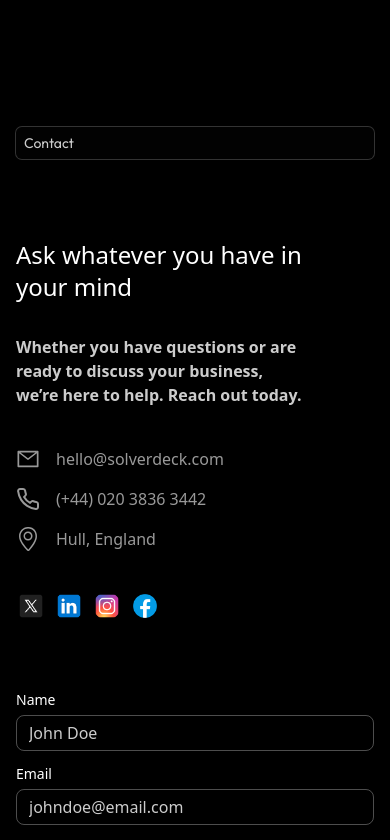
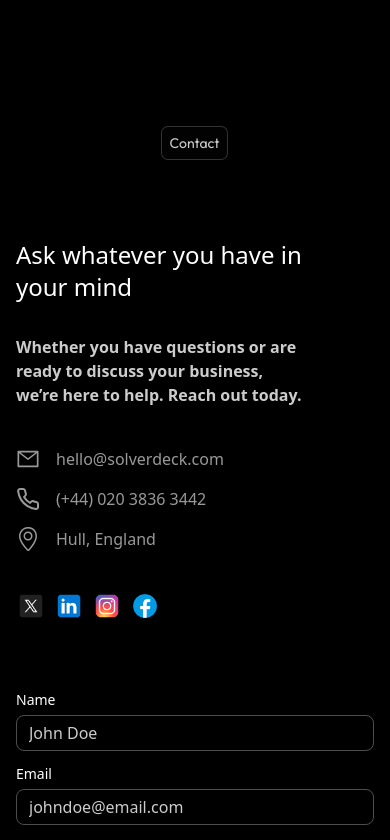
Before and after one commit to Solverdeck-Org/solver-deck, a Next.js app: page / in a window 390 px wide. Shown: the part 9161-10001 px from the top of the page. Built offline with nearby package versions, Linux system fonts and the light colour scheme; no server answers.

Commit message:
refactor: Simplify Contact section layout by consolidating animations, updating text structure, and enhancing responsiveness for improved user experience

```diff
--- a/components/section/Contact.tsx
+++ b/components/section/Contact.tsx
@@ -66,8 +66,6 @@
 
   return (
     <section className="section" id="contact">
-      <div className="container mx-auto px-4 md:px-6">
-        {/* Section heading */}
       <motion.div
         initial={{ opacity: 0, y: 24 }}
         whileInView={{ opacity: 1, y: 0 }}
@@ -76,7 +74,7 @@
       >
         <SectionButton>Contact</SectionButton>
       </motion.div>
-
+      <div className="container mx-auto px-4 md:px-6">
         <div className="grid grid-cols-1 lg:grid-cols-2 gap-8 mt-10">
           {/* Left column */}
           <div>
@@ -363,7 +361,8 @@
                 </Button>
 
                 <span aria-live="polite" className="text-sm">
-                {status === "success" && "Thanks! We’ll get back to you soon."}
+                  {status === "success" &&
+                    "Thanks! We’ll get back to you soon."}
                   {status === "error" && (
                     <span className="text-red-400">{error}</span>
                   )}
```
Lines whose indentation alone changed are shown as unchanged.
